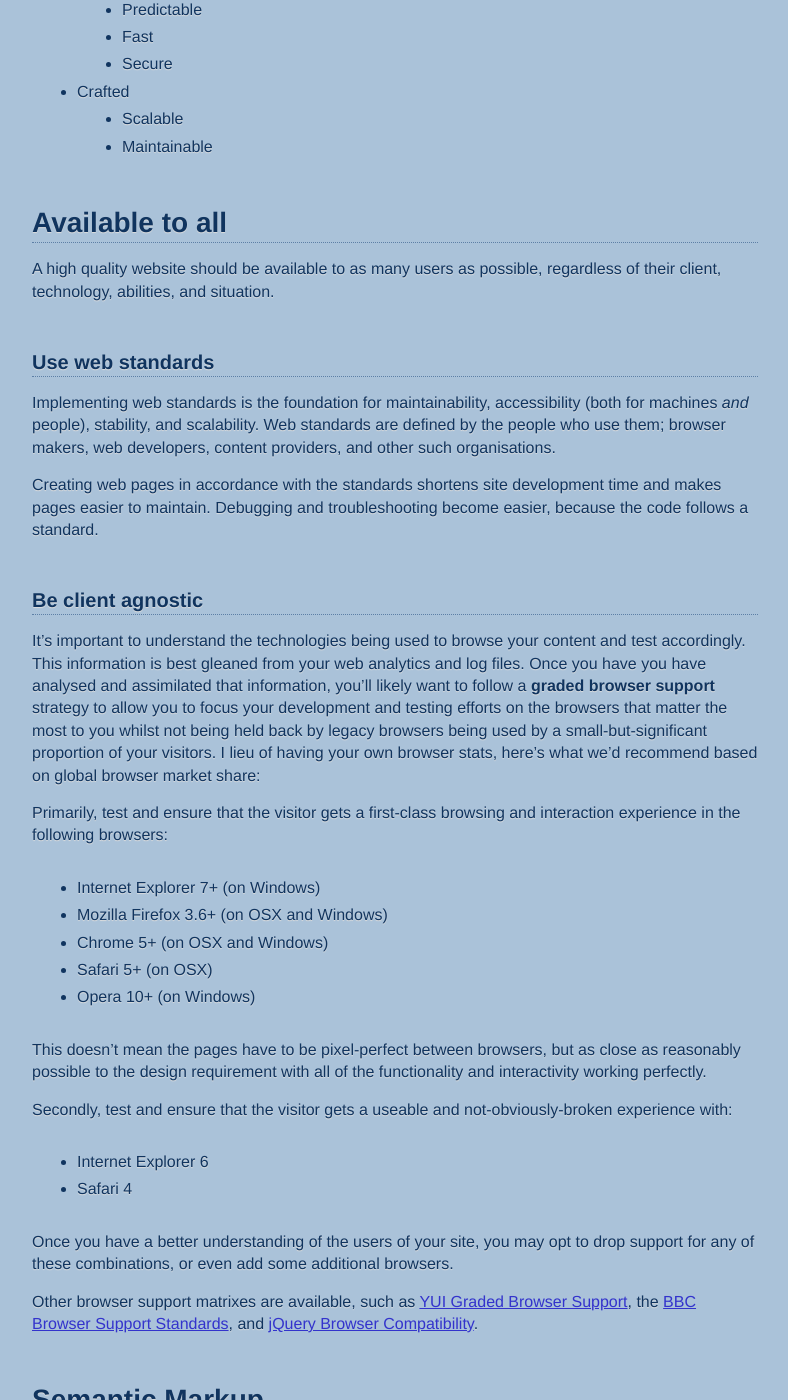
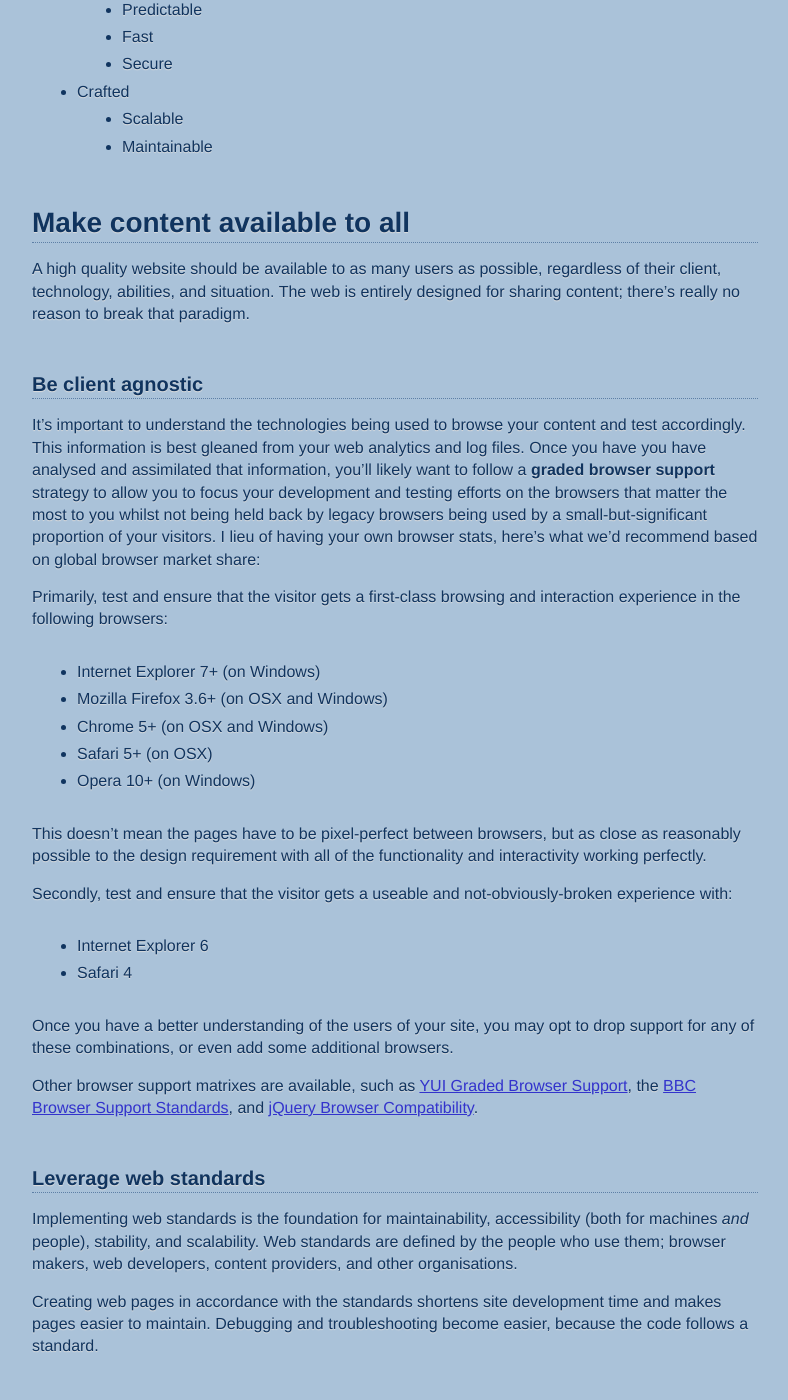
Before and after one commit to nefarioustim/front-end-development-best-practice, a Jekyll site: the page built from index.md, in a window 1280 px wide and 1400 px high, scrolled down 510 px. Shown: the whole window, without its empty margins (119-907 px from the left). Built offline with Jekyll 4.4.1, drawn with Linux system fonts in a browser that asks for light colours; Markdown is read by kramdown in place of the engine named in the settings; some of the changed lines change nothing that is shown; some of the changed text lies outside the part shown.

Commit message:
Content additions.

```diff
--- a/index.md
+++ b/index.md
@@ -11,8 +11,8 @@
 An exceptional website is:
 
 * Available to all
+    * Client agnostic
     * Standardised
-    * Client agnostic
     * Accessible
     * Crawlable
     * Bookmarkable
@@ -25,15 +25,9 @@
     * Scalable
     * Maintainable
 
-<h2 id="available-to-all">Available to all</h2>
+<h2 id="available-to-all">Make content available to all</h2>
 
-A high quality website should be available to as many users as possible, regardless of their client, technology, abilities, and situation.
-
-<h3 id="use-web-standards">Use web standards</h3>
-
-Implementing web standards is the foundation for maintainability, accessibility (both for machines _and_ people), stability, and scalability. Web standards are defined by the people who use them; browser makers, web developers, content providers, and other such organisations.
-
-Creating web pages in accordance with the standards shortens site development time and makes pages easier to maintain. Debugging and troubleshooting become easier, because the code follows a standard.
+A high quality website should be available to as many users as possible, regardless of their client, technology, abilities, and situation. The web is entirely designed for sharing content; there's really no reason to break that paradigm.
 
 <h3 id="client-agnostic">Be client agnostic</h3>
 
@@ -58,13 +52,15 @@
 
 Other browser support matrixes are available, such as [YUI Graded Browser Support](http://developer.yahoo.com/yui/articles/gbs/), the [BBC Browser Support Standards](http://www.bbc.co.uk/guidelines/futuremedia/technical/browser_support.shtml#support_table), and [jQuery Browser Compatibility](http://docs.jquery.com/Browser_compatibility).
 
-<h2 id="semantic-markup">Semantic Markup</h2>
+<h3 id="leverage-web-standards">Leverage web standards</h3>
 
-### Use HTML not XHTML
+Implementing web standards is the foundation for maintainability, accessibility (both for machines _and_ people), stability, and scalability. Web standards are defined by the people who use them; browser makers, web developers, content providers, and other organisations.
 
-Always use HTML served as text/html instead of XHTML.
+Creating web pages in accordance with the standards shortens site development time and makes pages easier to maintain. Debugging and troubleshooting become easier, because the code follows a standard.
 
-There are many reasons to avoid serving XHTML as XML:
+#### Use HTML not XHTML
+
+Always use HTML served as `text/html` instead of XHTML. There are many reasons to avoid serving XHTML as XML:
 
   * XML has draconian error-handling. Some browsers (like Firefox) implement
     this by rendering a [Yellow Screen of
@@ -103,7 +99,7 @@
    * [W3C: XHTML Media Types - Second Edition](http://www.w3.org/TR/xhtml-media-types/)
    * [HTML Lint](http://lint.brihten.com/html/)
 
-### Use the HTML Living Standard `DOCTYPE`
+#### Use the HTML Living Standard `DOCTYPE`
 
 In the brave new world of [HTML as a living standard](http://whatwg.org/html),
 the ideal `DOCTYPE` to use is as follows:
@@ -119,11 +115,13 @@
 
    * Henri Sivonen: [Activating Browser Modes with Doctype](http://hsivonen.iki.fi/doctype/)
 
-### Semantic element identifiers
+#### Use structured semantic markup
 
-### Use server-side browser detection and add classes
+#### Semantic markup includes semantic element identifiers
 
-Avoid client-side libraries such as [modernizr](http://www.modernizr.com/) which pollutes your markup with non-semantic element identifiers.
+#### Avoid client-side browser sniffing
+
+Avoid client-side libraries such as [modernizr](http://www.modernizr.com/) for CSS. These libraries pollute your markup with non-semantic element identifiers.
 
 Note that this means that you'll run into issues if your pages are publicly cacheable, since the content you're serving will change depending on the user's browser. If you're relying on intermediary caching ([squid](http://www.squid-cache.org), [varnish](http://www.varnish-cache.org), or a custom origin CDN) for static pages and you use server-side browser detection, you need to make sure those caches don't inadvertently send the wrong content to the wrong browser. To do this you'll need to `Vary: User-Agent` header in the HTTP response, which instructs any intermediary caches to store multiple copies of the page (one for each `User-Agent` string that it sees) and to inspect the incoming `User-Agent` string when looking for cached responses to the current request.
 
```
